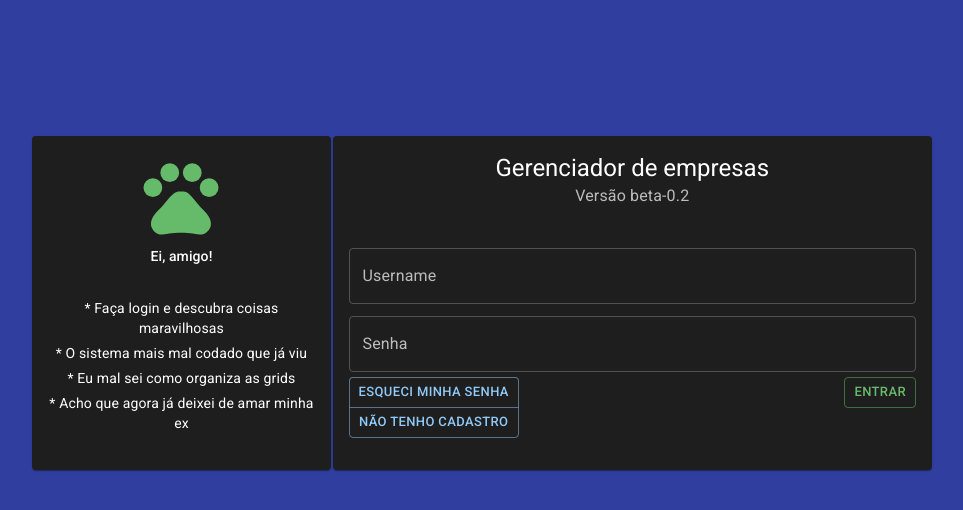
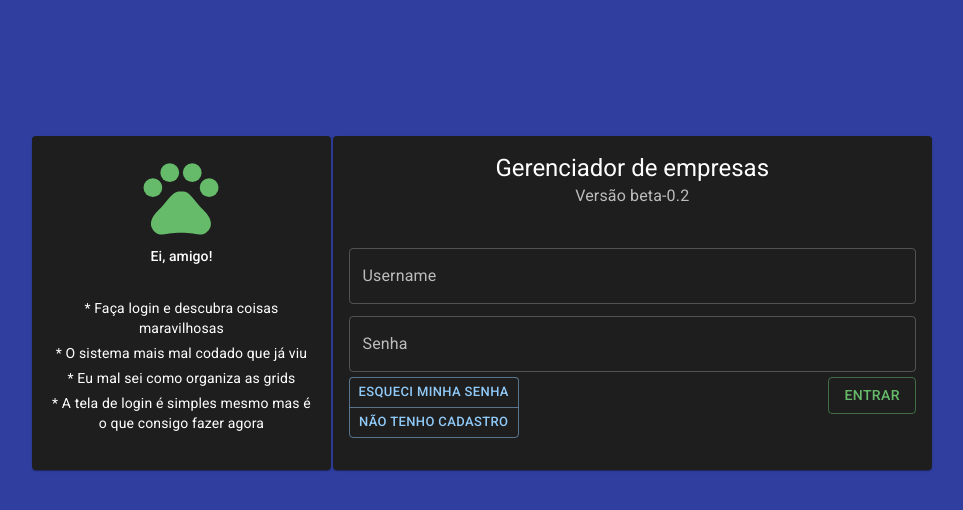
Before and after one commit to mateusseiboth/node-react-project, a React (Create React App) app in the folder client/: page /login in a window 1280 px wide. Shown: the top 510 px of the page, without its empty margins (158-1121 px from the left). Built offline with nearby package versions, Linux system fonts and the light colour scheme.

Commit message:
Alterado tamanho do botão de logar

```diff
--- a/client/src/components/InputLogin.jsx
+++ b/client/src/components/InputLogin.jsx
@@ -69,7 +69,7 @@ const Post = () => {
                  * Eu mal sei como organiza as grids
               </Typography>
               <Typography variant="body2" gutterBottom>
-                 * Acho que agora já deixei de amar minha ex
+                 * A tela de login é simples mesmo mas é o que consigo fazer agora
               </Typography>
 
           </CardContent>
@@ -117,7 +117,7 @@ const Post = () => {
                   <Grid item xs={6} align="right">
 
                   <ButtonGroup align="right">
-                  <Button align="right" size="small" onClick={submitLogin} color="success">
+                  <Button align="right" onClick={submitLogin} color="success">
                     Entrar
                   </Button>
                 </ButtonGroup>
```
